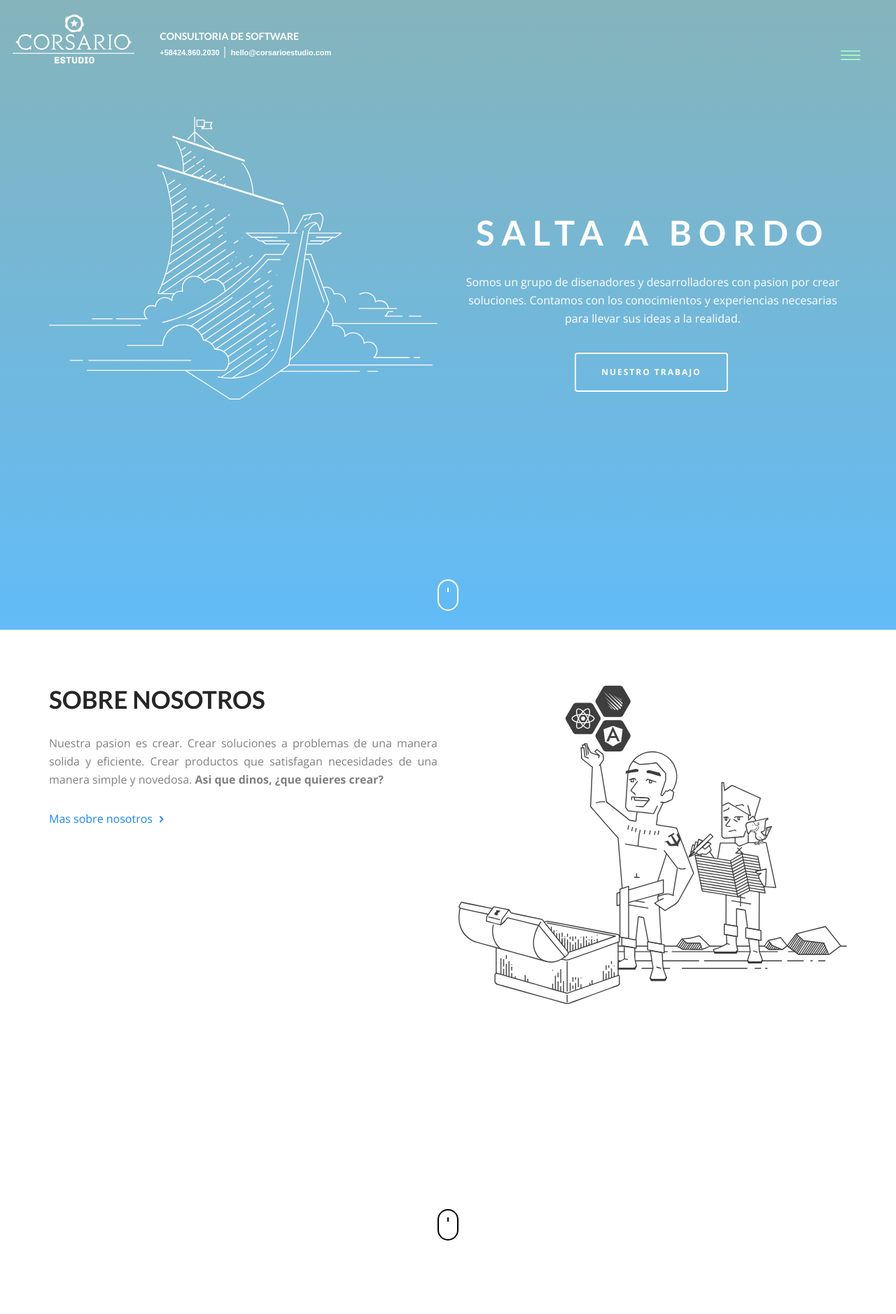
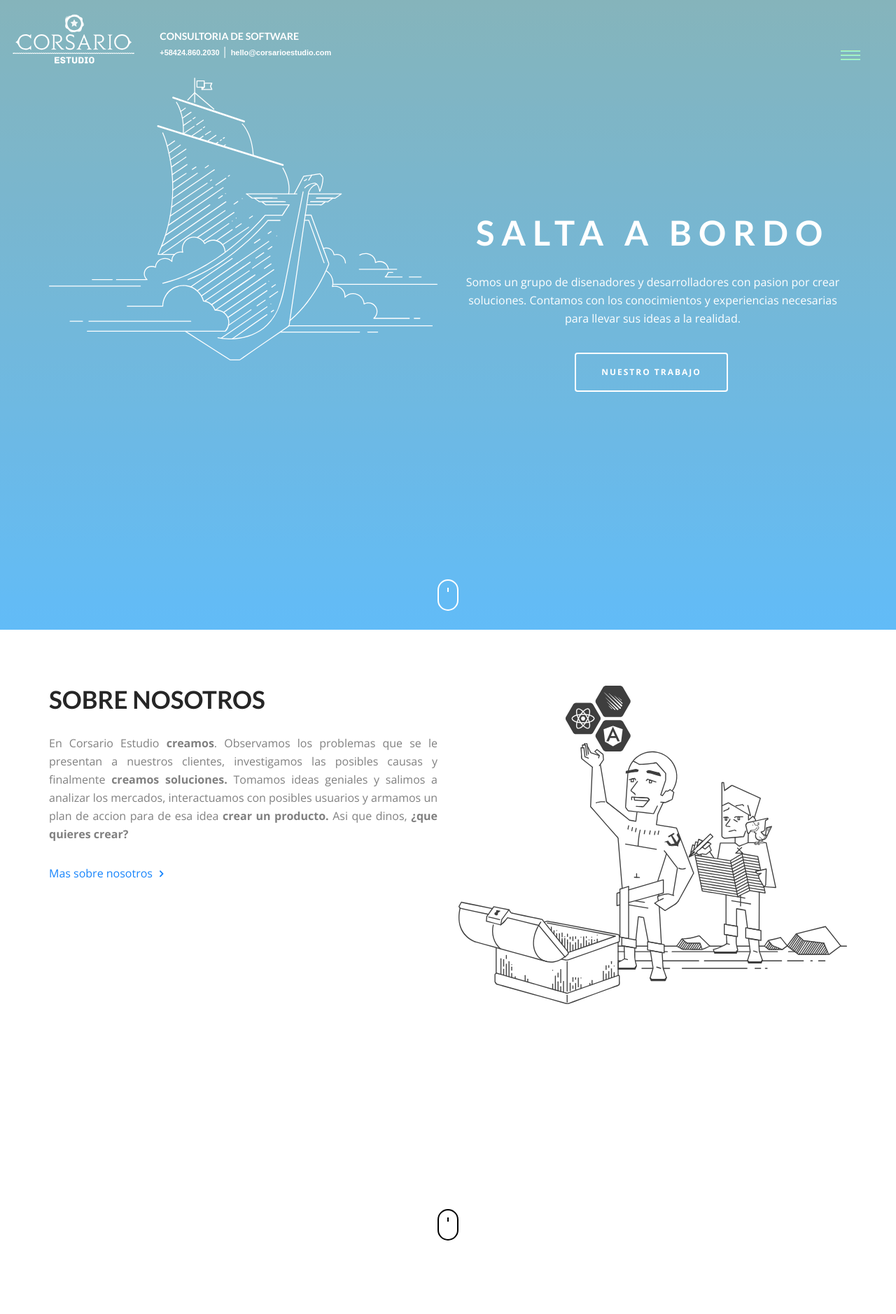
Before and after one commit to CorsarioEstudio/CorsarioEstudio.github.io, a Jekyll site: the page built from index.html, in a window 1280 px wide. Shown: the top 1878 px of the page at 70% size. Built offline with Jekyll 4.4.1, drawn with Linux system fonts in a browser that asks for light colours; some web fonts are replaced.

Commit message:
Varios fixes

```diff
--- a/_includes/header-2.html
+++ b/_includes/header-2.html
@@ -9,7 +9,7 @@
     <div class="menu__brand" data-height-perc="100" data-height-triggered-perc="25" data-trigger-width="768">
       <div class="corsario-overlay"></div>
 
-      <div class="logo"><a href="./index.html" class="svg-black svg-container">{% include logo-corsario.svg %}</a></div>
+      <div class="logo"><a href="./index.html" class="svg-gray svg-container">{% include logo-corsario.svg %}</a></div>
       <div class="svg-container" style="z-index:10;">
         {% include illustration-ship.svg %}
       </div>
--- a/_includes/header.html
+++ b/_includes/header.html
@@ -9,7 +9,7 @@
     <div class="menu__brand" data-height-perc="100" data-height-triggered-perc="25" data-trigger-width="768">
       <div class="corsario-overlay"></div>
 
-      <div class="logo"><a href="./index.html" class="svg-white svg-container">{% include logo-corsario.svg %}</a></div>
+      <a href="./index.html" class="svg-white svg-container"><div class="logo">{% include logo-corsario.svg %}</a></div>
       <div class="svg-container" style="z-index:10;">
         {% include illustration-ship.svg %}
       </div>
--- a/css/cards.css
+++ b/css/cards.css
@@ -83,7 +83,13 @@
 
   .logo .svg-container *{
     position: absolute;
-    top: 25%;
+    top: 0;
+    bottom: 0;
+    left: 0;
+    right: 0;
+    width: 80%;
+    height: 60%;
+    margin: auto;
     z-index: 20;
   }
 
--- a/index.html
+++ b/index.html
@@ -14,7 +14,7 @@
     <div class="container">
       <div class="row">
         <div class="col-md-6 js-full-height text-center visible-md visible-lg">
-          <div class="svg-container" style="padding-top:30%;">
+          <div class="svg-container" style="padding-top:20%;">
             {% include illustration-ship.svg %}
           </div>
         </div>
@@ -37,7 +37,10 @@
     <div class="row">
       <div class="col-md-6 text-justify">
         <h2 class="corsario-heading wow fadeInUp" data-wow-duration="1s" data-wow-delay=".3s">Sobre nosotros</h2>
-        <p class="wow fadeInUp" data-wow-duration="1s" data-wow-delay=".6s">Nuestra pasion es crear. Crear soluciones a problemas de una manera solida y eficiente. Crear productos que satisfagan necesidades de una manera simple y novedosa. <b>Asi que dinos, ¿que quieres crear?</b></p>
+        <p class="wow fadeInUp" data-wow-duration="1s" data-wow-delay=".6s">En Corsario Estudio <b>creamos</b>.
+        Observamos los problemas que se le presentan a nuestros clientes, investigamos las posibles causas y finalmente <b>creamos soluciones.</b>
+        Tomamos ideas geniales y salimos a analizar los mercados, interactuamos con posibles usuarios y armamos un plan de accion para de esa idea <b>crear un producto.</b>
+        Asi que dinos,<b> ¿que quieres crear?</b></p>
         <a href="#" class="wow fadeInUp text-justify" data-wow-duration="1s" data-wow-delay=".9s">Mas sobre nosotros <i class="inline-icon icon-chevron-right2"></i> </a>
       </div>
       <br class="visible-sm">
@@ -126,7 +129,7 @@
   </span>
 </div>
 
-<div class="corsario-testimonial-style-2 p-t-2-mobile" data-next="yes">
+<div class="corsario-testimonial-style-2" data-next="yes">
   <div class="container">
     <div class="row p-b">
       <div class="col-md-6 col-md-offset-3 text-center">
```
